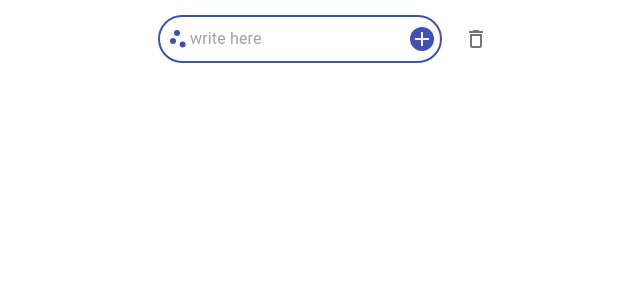
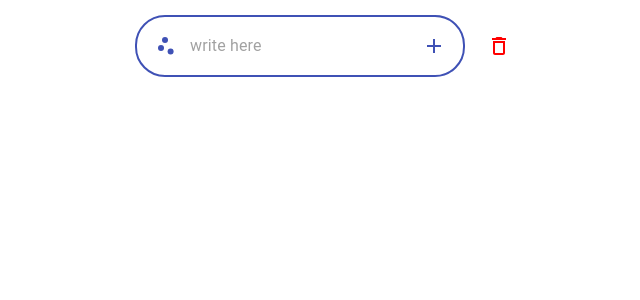
Before and after one commit to victor-singha/todo-reactjs, a React (Create React App) app: page / in a window 1280 px wide. Shown: the top 300 px of the page, without its empty margins (311-951 px from the left). Built offline with nearby package versions, Linux system fonts and the light colour scheme.

Commit message:
redesign

```diff
--- a/src/App.css
+++ b/src/App.css
@@ -42,16 +42,19 @@
   align-items: center;
   justify-content: center;
 }
+.itemHolder {
+  display: flex;
+  flex-direction: column-reverse;
+  align-items: center;
+}
 .item {
-  justify-content: center;
   margin: 15px;
-  display: flex;
 }
 
 .textfield {
   margin-right: 10px;
   border-radius: 30px;
-  padding: 6px;
+  padding: 5px;
   display: flex;
   align-items: center;
   color: #3f51b5;
@@ -62,7 +65,8 @@
   background-color: #c3ccff;
 }
 .add {
-  background-color: #3f51b5;
-  color: white;
-  border-radius: 50%;
+  color: #3f51b5;
 }
+.deleteAll {
+  color: red;
+}
--- a/src/Components/Todos.js
+++ b/src/Components/Todos.js
@@ -41,7 +41,10 @@ export default function Todos() {
     <>
       <div className="input">
         <div className="textfield">
-          <ScatterPlotRoundedIcon />
+          <IconButton>
+            <ScatterPlotRoundedIcon className="add" />
+          </IconButton>
+
           <InputBase
             className="inputbase"
             placeholder="write here"
@@ -49,10 +52,12 @@ export default function Todos() {
             onChange={(e) => setInputData(e.target.value)}
             onKeyPress={handleKeyPress}
           />
-          <AddIcon className="add" onClick={addItem} />
+          <IconButton aria-label="menu">
+            <AddIcon className="add" onClick={addItem} />
+          </IconButton>
         </div>
         <IconButton aria-label="menu" onClick={() => deleteAll()}>
-          <DeleteOutlineIcon />
+          <DeleteOutlineIcon className="deleteAll" />
         </IconButton>
       </div>
       <div className="itemHolder">
```
